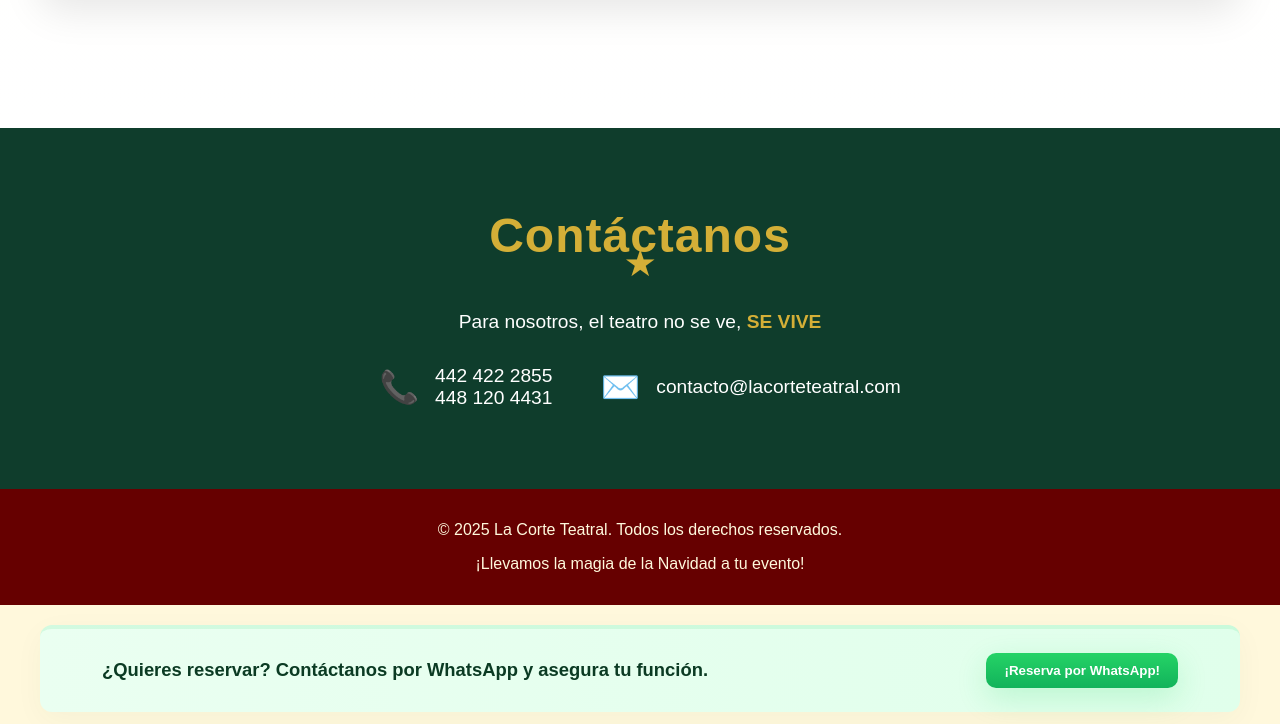
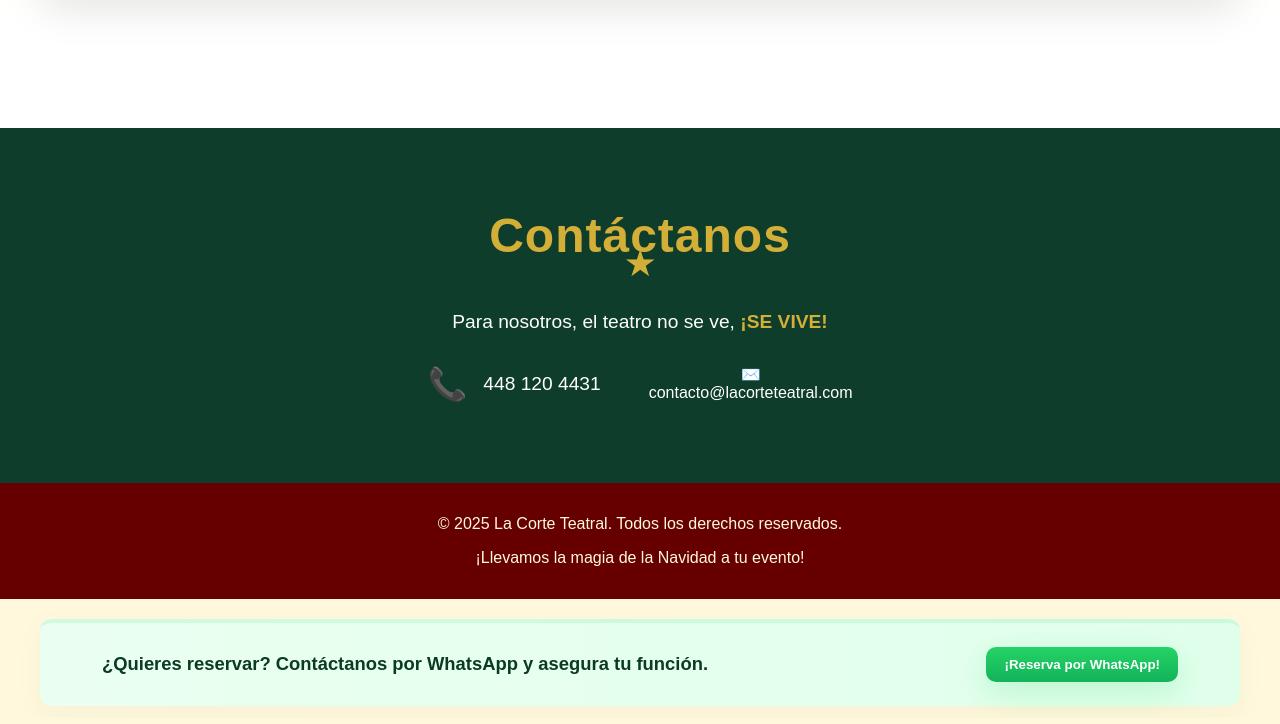
Before and after one commit to vegalfredo/Pastorelas_laCorte_Teatral, a plain HTML site: page index.html in a window 1280 px wide. Shown: the part 7293-8017 px from the top of the page. Drawn offline with Linux system fonts and the light colour scheme.

Commit message:
Add files via upload

```diff
--- a/index.html
+++ b/index.html
@@ -1084,17 +1084,17 @@
         <div class="container">
             <h2 class="section-title" style="color: var(--gold);">Contáctanos</h2>
             <p style="font-size: 1.2rem; margin-bottom: 2rem;">
-                Para nosotros, el teatro no se ve, <strong style="color: var(--gold);">SE VIVE</strong>
+                Para nosotros, el teatro no se ve, <strong style="color: var(--gold);">¡SE VIVE!</strong>
             </p>
             <div class="contact-info">
                 <div class="contact-item">
                     <span class="contact-icon">📞</span>
                     <div>
-                        <div>442 422 2855</div>
+
                         <div>448 120 4431</div>
                     </div>
                 </div>
-                <div class="contact-item">
+                <div class="contact-it
                     <span class="contact-icon">✉️</span>
                     <div>contacto@lacorteteatral.com</div>
                 </div>
```
